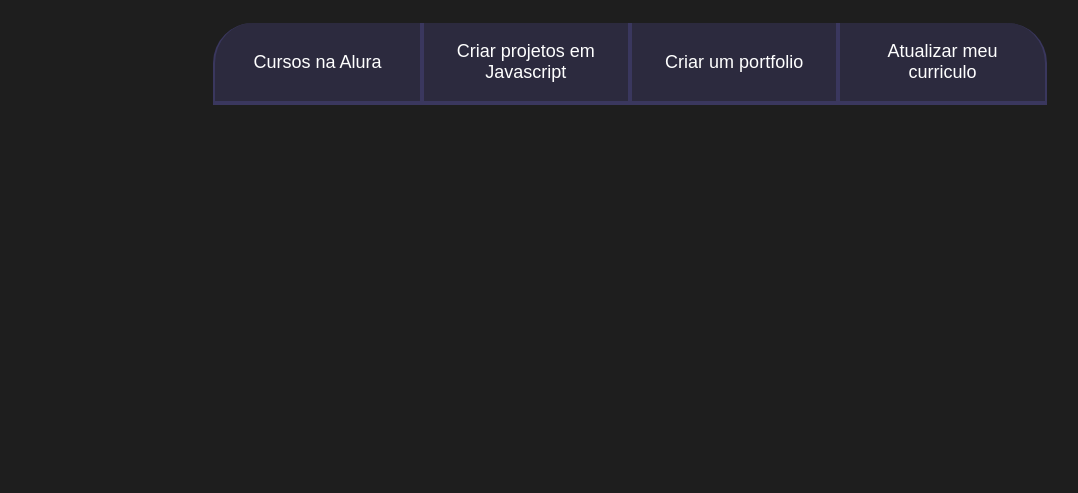
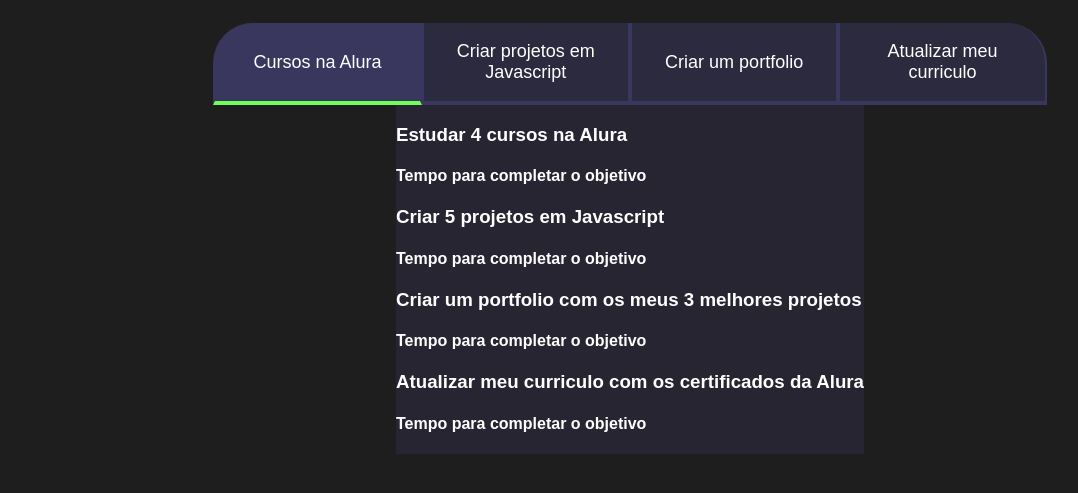
Before and after one commit to BrunoGGL/Pontes, a plain HTML site: page index.html in a window 1280 px wide. Both pictures are taken after a click on the button "Cursos na Alura". Shown: the part 75-568 px from the top of the page, without its empty margins (10-1088 px from the left). Drawn offline with Linux system fonts and the light colour scheme.

```diff
--- a/index.html
+++ b/index.html
@@ -15,6 +15,25 @@
             <button class="botao">Criar um portfolio</button>
             <button class="botao">Atualizar meu curriculo</button>
          </div>
+         <div class="abas-textos">
+             <div class="aba-conteudo">
+                <h3 class="aba-conteudo-titulo-pricipal">Estudar 4 cursos na Alura</h3>
+                <h4 class="aba-conteudo-titulo-secundario">Tempo para completar o objetivo</h4>
+             </div>
+             <div class="aba-conteudo">
+                <h3 class="aba-conteudo-titulo-pricipal">Criar 5 projetos em Javascript</h3>
+                <h4 class="aba-conteudo-titulo-secundario">Tempo para completar o objetivo</h4>
+             </div>
+             <div class="aba-conteudo">
+                <h3 class="aba-conteudo-titulo-pricipal">Criar um portfolio com os meus 3 melhores projetos</h3>
+                <h4 class="aba-conteudo-titulo-secundario">Tempo para completar o objetivo</h4>
+             </div>
+             <div class="aba-conteudo">
+                <h3 class="aba-conteudo-titulo-pricipal">Atualizar meu curriculo com os certificados da Alura</h3>
+                <h4 class="aba-conteudo-titulo-secundario">Tempo para completar o objetivo</h4>
+             </div>
+         </div>
     </section>
+    <script src="main.js"></script>
 </body>
 </html>
--- /dev/null
+++ b/main.js
@@ -0,0 +1,12 @@
+const botoes = document.querySelectorAll(".botao");
+
+for(let i=0;i <botoes.length;i++){
+    botoes[i].onclick = function(){
+
+        for(let j=0;j<botoes.length;j++){
+            botoes[j].classList.remove("ativo");
+        }
+
+        botoes[i].classList.add("ativo");
+    }
+}
--- a/style.css
+++ b/style.css
@@ -59,6 +59,16 @@
 .botoes{
     display: block;
 }
+
+.ativo{
+    background-color: var(--botao-ativo);
+    border-bottom: 4px solid var(--verde);
+}
+
+.abas-textos{
+    background-color: var(--texto-fundo);
+}
+
 @media screen and (min-width: 768px) {
     .botoes{
         display: flex;
```
